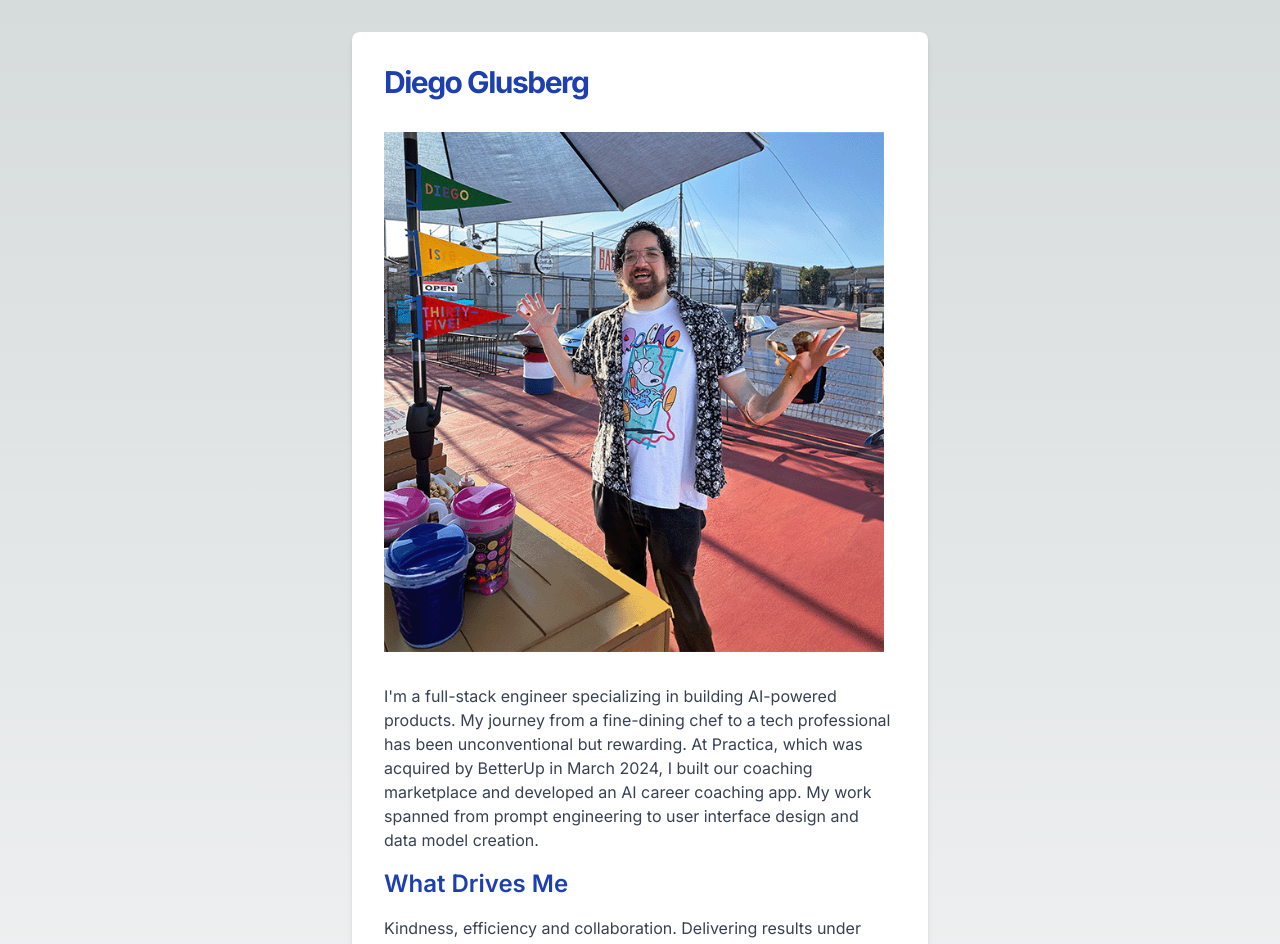
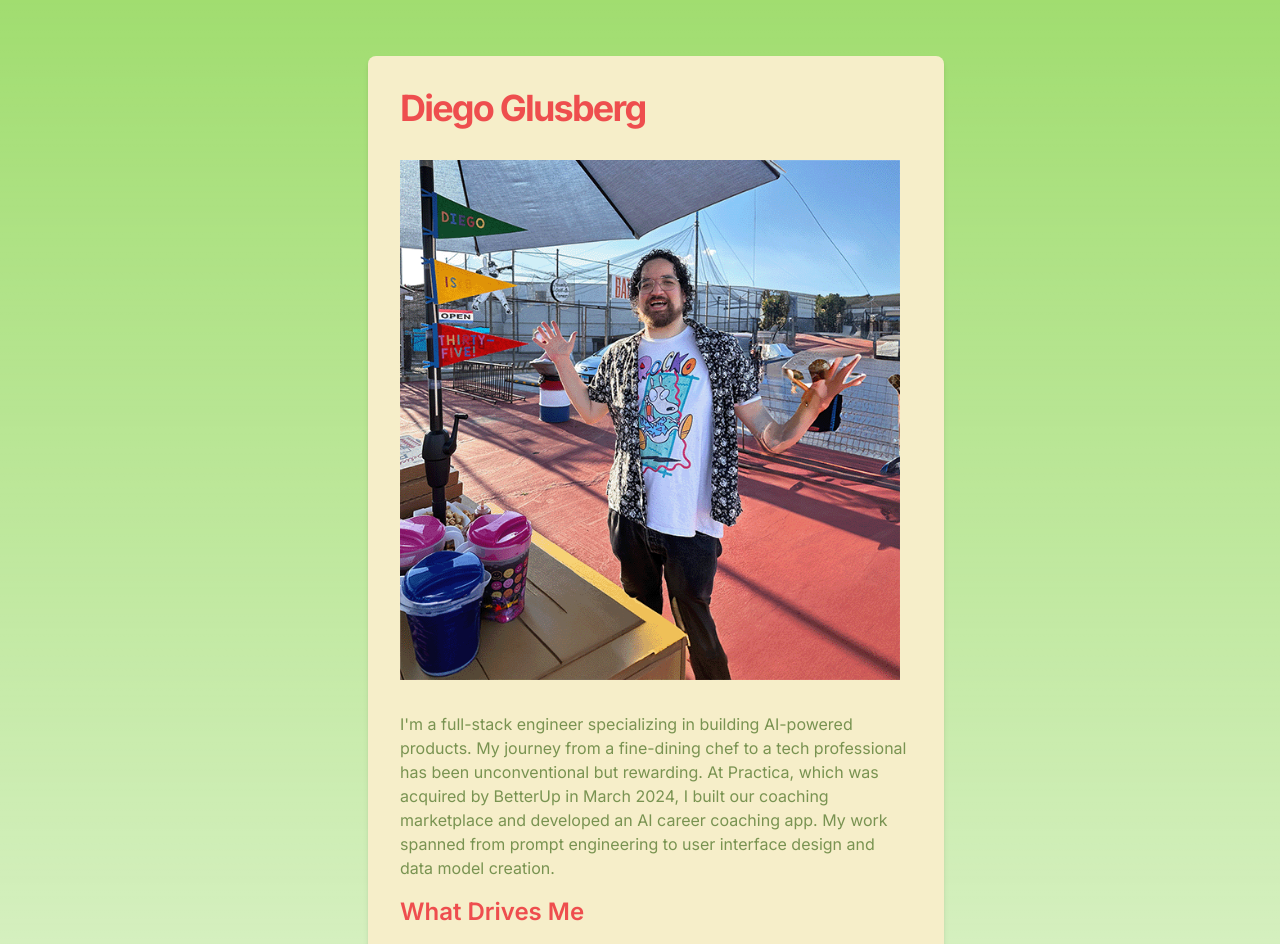
Before and after one commit to chedgo/home, a Next.js app: page / in a window 1280 px wide. Shown: the top 944 px of the page. Built offline with nearby package versions, Linux system fonts and the light colour scheme.

Commit message:
add color theme

```diff
--- a/src/app/layout.tsx
+++ b/src/app/layout.tsx
@@ -17,9 +17,9 @@ export default function RootLayout({
 }>) {
   return (
     <html lang="en">
-      <body className={inter.className}>
-        <div className="antialiased max-w-xl mx-4 mt-8 lg:mx-auto">
-          <main className="flex-auto min-w-0 mt-6 flex flex-col px-2 md:px-0">
+      <body className={`${inter.className} bg-background`}>
+        <div className="antialiased  mx-4 mt-8 flex justify-center w-full">
+          <main className="flex-auto min-w-0 max-w-xl mt-6 flex flex-col px-2 md:px-0">
             {children}
             <Footer />
           </main>
--- a/src/app/page.tsx
+++ b/src/app/page.tsx
@@ -1,22 +1,23 @@
 import Image from 'next/image';
+import Link from 'next/link';
 import { ReactNode } from 'react';
 
 const SectionTitle = ({ children }: { children: ReactNode }) => (
-  <h2 className="text-2xl font-semibold text-blue-800 mb-4">{children}</h2>
+  <h2 className="text-2xl font-semibold text-primary mb-4">{children}</h2>
 );
 
 const Paragraph = ({ children }: { children: ReactNode }) => (
-  <p className="mb-4 text-gray-700">{children}</p>
+  <p className="mb-4 text-secondary">{children}</p>
 );
 
 const ListItem = ({ children }: { children: ReactNode }) => (
-  <li className="text-gray-600">{children}</li>
+  <li className="text-secondary">{children}</li>
 );
 
 export default function Page() {
   return (
-    <section className="p-8 bg-white shadow-md rounded-lg">
-      <h1 className="mb-8 text-3xl font-bold tracking-tighter text-blue-800">
+    <section className="p-8 bg-foreground shadow-md rounded-lg">
+      <h1 className="mb-8 text-4xl font-bold tracking-tighter text-primary">
         Diego Glusberg
       </h1>
       <Image
--- a/tailwind.config.ts
+++ b/tailwind.config.ts
@@ -1,17 +1,24 @@
-import type { Config } from "tailwindcss";
+import type { Config } from 'tailwindcss';
 
 const config: Config = {
   content: [
-    "./src/pages/**/*.{js,ts,jsx,tsx,mdx}",
-    "./src/components/**/*.{js,ts,jsx,tsx,mdx}",
-    "./src/app/**/*.{js,ts,jsx,tsx,mdx}",
+    './src/pages/**/*.{js,ts,jsx,tsx,mdx}',
+    './src/components/**/*.{js,ts,jsx,tsx,mdx}',
+    './src/app/**/*.{js,ts,jsx,tsx,mdx}',
   ],
   theme: {
     extend: {
+      colors: {
+        primary: '#EE4E4E',
+        secondary: '#799351',
+        accent: '#4f5f34',
+        background: '#A1DD70',
+        foreground: '#F6EEC9',
+      },
       backgroundImage: {
-        "gradient-radial": "radial-gradient(var(--tw-gradient-stops))",
-        "gradient-conic":
-          "conic-gradient(from 180deg at 50% 50%, var(--tw-gradient-stops))",
+        'gradient-radial': 'radial-gradient(var(--tw-gradient-stops))',
+        'gradient-conic':
+          'conic-gradient(from 180deg at 50% 50%, var(--tw-gradient-stops))',
       },
     },
   },
```
